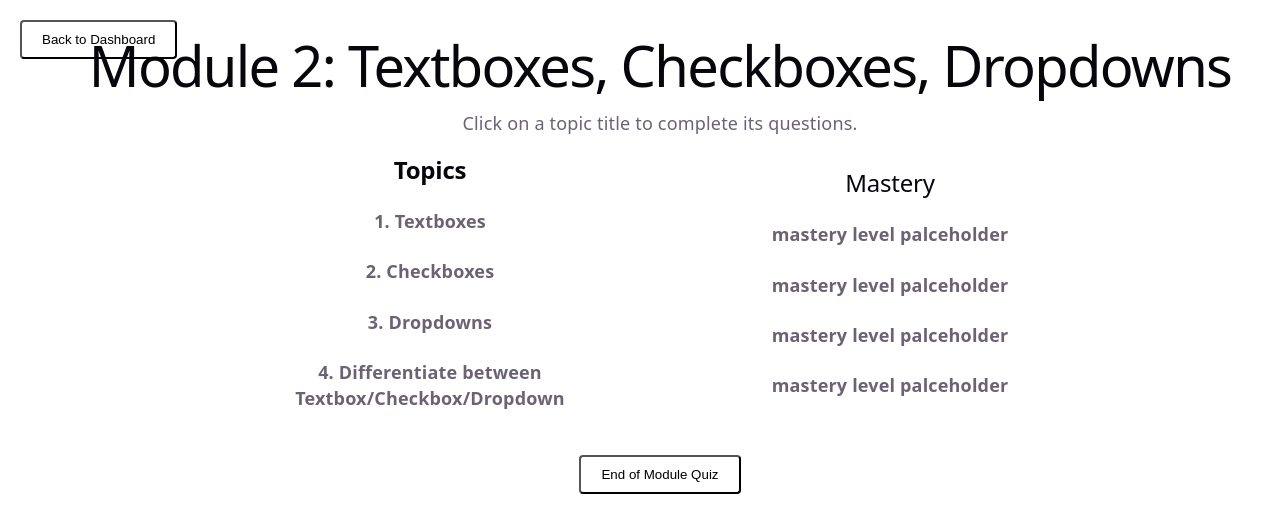
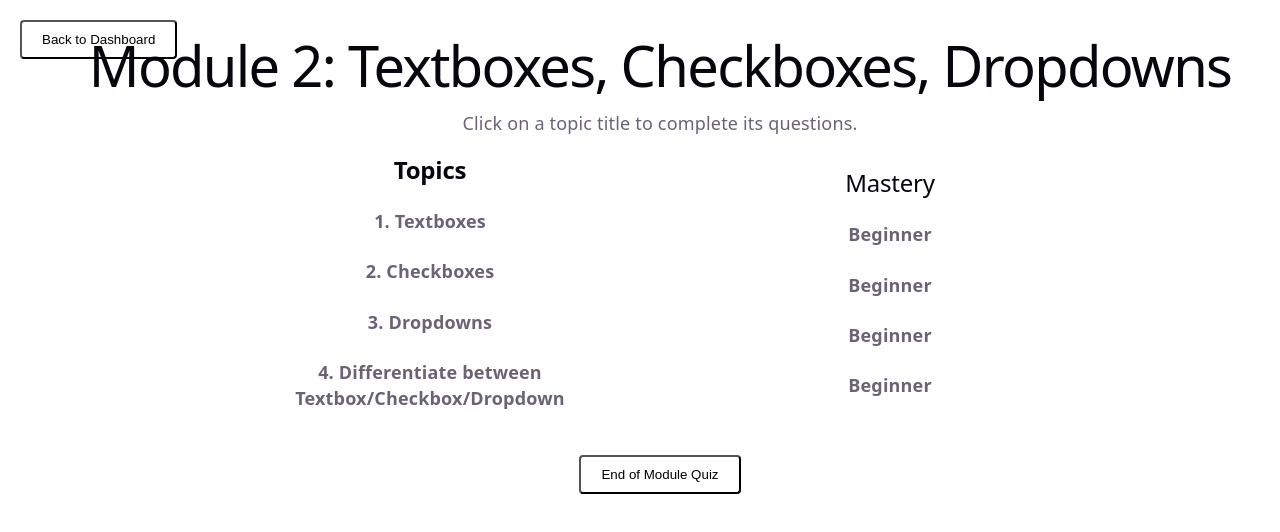
Before and after one commit to kjdove/cisc449-its, a React (Vite) app: page /#/module2 in a window 1280 px wide. Shown: the top 532 px of the page. Built offline with nearby package versions, Linux system fonts and the light colour scheme.

Commit message:
m2 topics mastery level and isCompleted

```diff
--- a/src/module2/Module2.tsx
+++ b/src/module2/Module2.tsx
@@ -6,8 +6,7 @@ import { Topic1Quiz } from "./Topic1Quiz";
 import { Topic2Quiz } from "./Topic2Quiz";
 import { Topic3Quiz } from "./Topic3Quiz";
 import { Topic4Quiz } from "./Topic4Quiz";
-
-
+import type { TopicData } from "../Types";
 
 export function Module2(): JSX.Element {
     const navigate = useNavigate();
@@ -17,6 +16,32 @@ export function Module2(): JSX.Element {
     const handleTopicChange = (topic: string) => {
         navigate(`/module2/${topic}`);
     };
+
+    const t1Data = JSON.parse(localStorage.getItem("module2topic1") || "{}");
+    const t2Data = JSON.parse(localStorage.getItem("module2topic2") || "{}");
+    const t3Data = JSON.parse(localStorage.getItem("module2topic3") || "{}");
+    const t4Data = JSON.parse(localStorage.getItem("module2topic4") || "{}");
+
+    const t1Questions = 14;
+    const t2Questions = 14;
+    const t3Questions = 11;
+    const t4Questions = 21;
+
+    const topicMasteryLevel = (data: TopicData[], questionNum: number): string => {
+        const totalCorrect = Object.values(data).filter((question: TopicData) => question.isCorrect).length;
+        const mastery = Math.round(totalCorrect / questionNum * 100);
+        if (mastery >= 90) {
+            return "Advanced";
+        } else if (mastery >= 70) {
+            return "Intermediate";
+        } else {
+            return "Beginner";
+        }
+    }
+
+    const isCompleted = (data: TopicData[], questionNum: number): boolean => {
+        return Object.values(data).filter((question: TopicData) => question.isCorrect).length === questionNum;
+    }
 
     return (
         <div className="m2-container">
@@ -31,17 +56,17 @@ export function Module2(): JSX.Element {
                     <div className="module-content">
                         <div className="module-left">
                             <h2 className="topic-title">Topics</h2>
-                            <h4 className="m2-topic-link" onClick={() => handleTopicChange("1")}>1. Textboxes</h4>
-                            <h4 className="m2-topic-link" onClick={() => handleTopicChange("2")}>2. Checkboxes</h4>
-                            <h4 className="m2-topic-link" onClick={() => handleTopicChange("3")}>3. Dropdowns</h4>
-                            <h4 className="m2-topic-link" onClick={() => handleTopicChange("4")}>4. Differentiate between Textbox/Checkbox/Dropdown</h4>
+                            <h4 className="m2-topic-link" onClick={() => handleTopicChange("1")}>1. Textboxes {isCompleted(t1Data, t1Questions) ? "✓" : ""}</h4>
+                            <h4 className="m2-topic-link" onClick={() => handleTopicChange("2")}>2. Checkboxes {isCompleted(t2Data, t2Questions) ? "✓" : ""}</h4>
+                            <h4 className="m2-topic-link" onClick={() => handleTopicChange("3")}>3. Dropdowns {isCompleted(t2Data, t2Questions) ? "✓" : ""}</h4>
+                            <h4 className="m2-topic-link" onClick={() => handleTopicChange("4")}>4. Differentiate between Textbox/Checkbox/Dropdown {isCompleted(t2Data, t2Questions) ? "✓" : ""}</h4>
                         </div>
                         <div className="module-right">
                             <h2 className="mastery-title">Mastery</h2>
-                            <h4 className="mastery-level">mastery level palceholder</h4>
-                            <h4 className="mastery-level">mastery level palceholder</h4>
-                            <h4 className="mastery-level">mastery level palceholder</h4>
-                            <h4 className="mastery-level">mastery level palceholder</h4>
+                            <h4 className="mastery-level">{topicMasteryLevel(t1Data, t1Questions)}</h4>
+                            <h4 className="mastery-level">{topicMasteryLevel(t2Data, t2Questions)}</h4>
+                            <h4 className="mastery-level">{topicMasteryLevel(t3Data, t3Questions)}</h4>
+                            <h4 className="mastery-level">{topicMasteryLevel(t4Data, t4Questions)}</h4>
                         </div>
 
                     </div>
```
